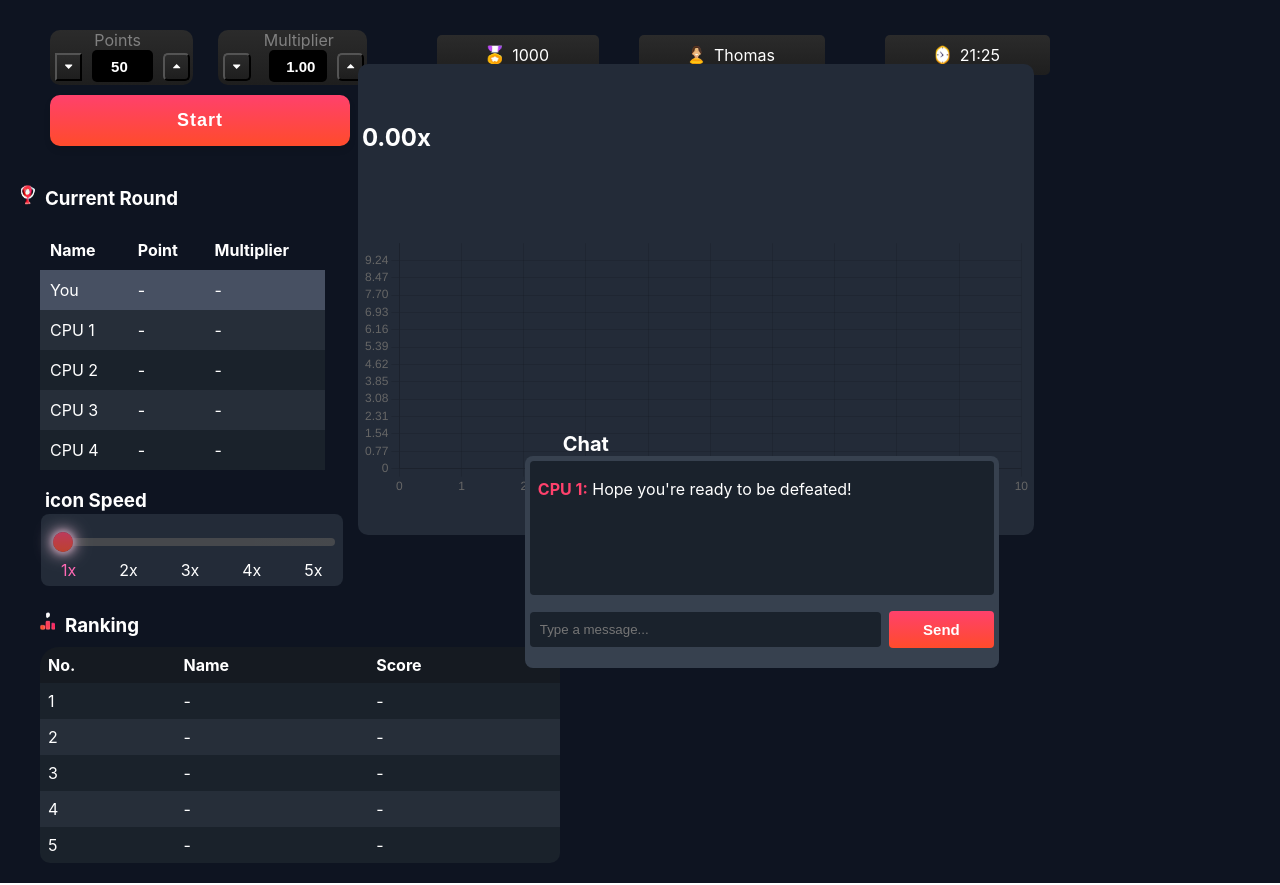
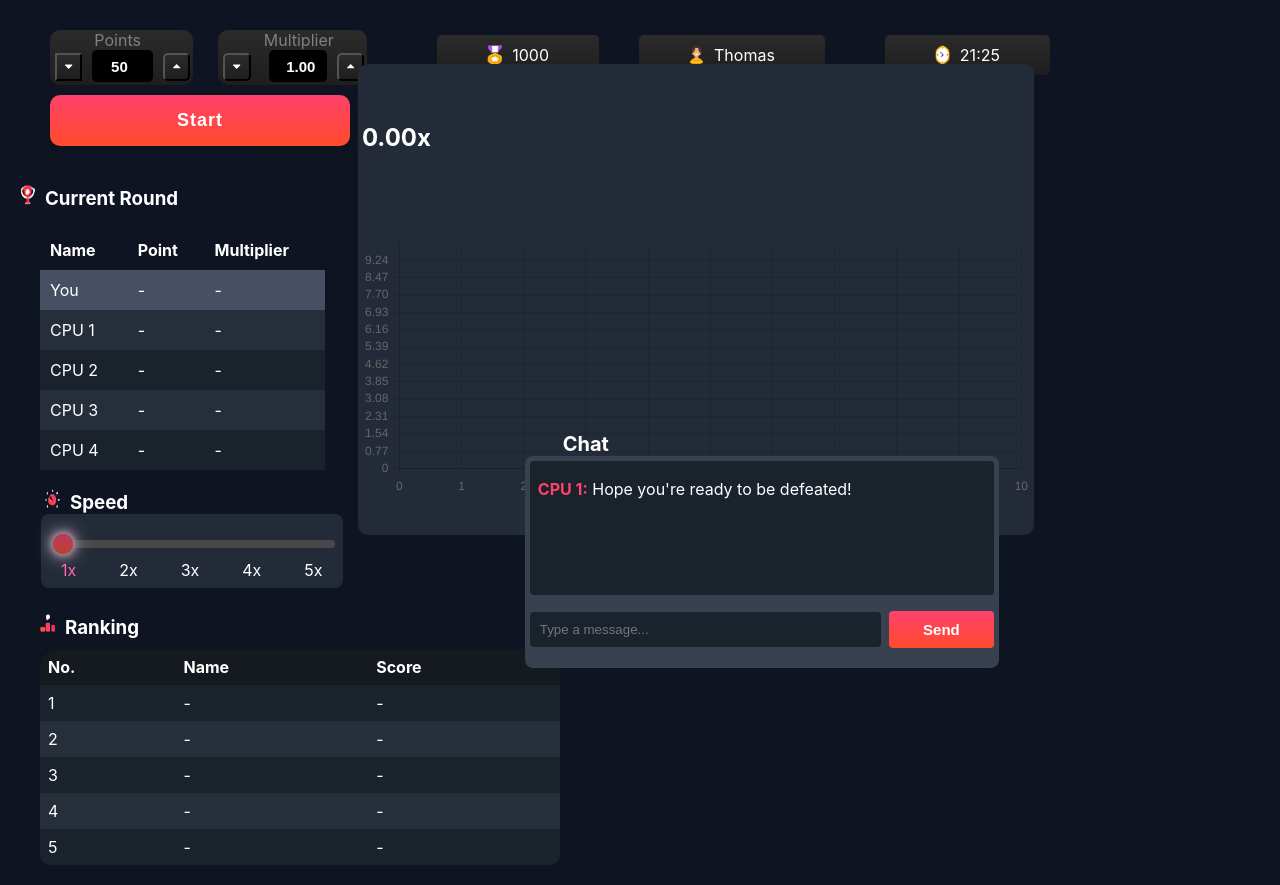
Before and after one commit to probablypenera007/guessnumber_frontend, a React (Create React App) app: page / in a window 1280 px wide. Built offline with nearby package versions, Linux system fonts and the light colour scheme.

Commit message:
speed slider logo

```diff
--- a/src/components/SpeedSlider/SpeedSlider.module.css
+++ b/src/components/SpeedSlider/SpeedSlider.module.css
@@ -75,3 +75,10 @@
   color: #fff;
   user-select: none;
 }
+
+.speedLogo{
+  height: 20px;
+  width: 15px;
+  margin: 0 10px 0 0;
+  padding: 0;
+}
--- a/src/components/SpeedSlider/SpeedSlider.tsx
+++ b/src/components/SpeedSlider/SpeedSlider.tsx
@@ -1,4 +1,5 @@
 import React from 'react'
+import Logo from '../../images/img-index'
 
 //internal imports
 import Style from './SpeedSlider.module.css'
@@ -23,7 +24,9 @@ const SpeedSlider: React.FC<SpeedSliderProps> = ({ speed, setSpeed }) => {
 
   return (
     <div className={Style.speedSlider}>
-      <h3 className={Style.speedSlider__title} >icon Speed</h3>
+      <h3 className={Style.speedSlider__title} >
+      <img className={Style.speedLogo} src={Logo.speedLogo} alt="speed slider logo" />
+        Speed</h3>
       <input
         type="range"
         id="speed-slider"
```
